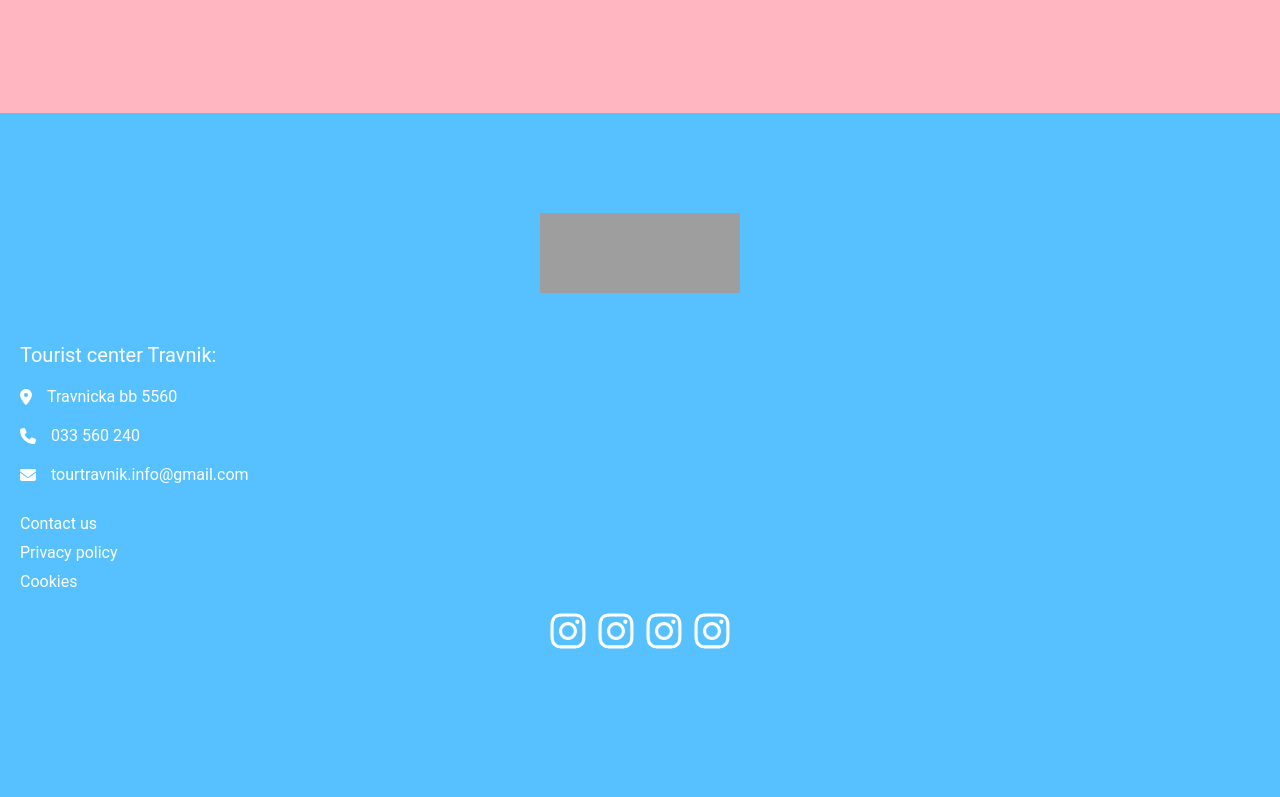
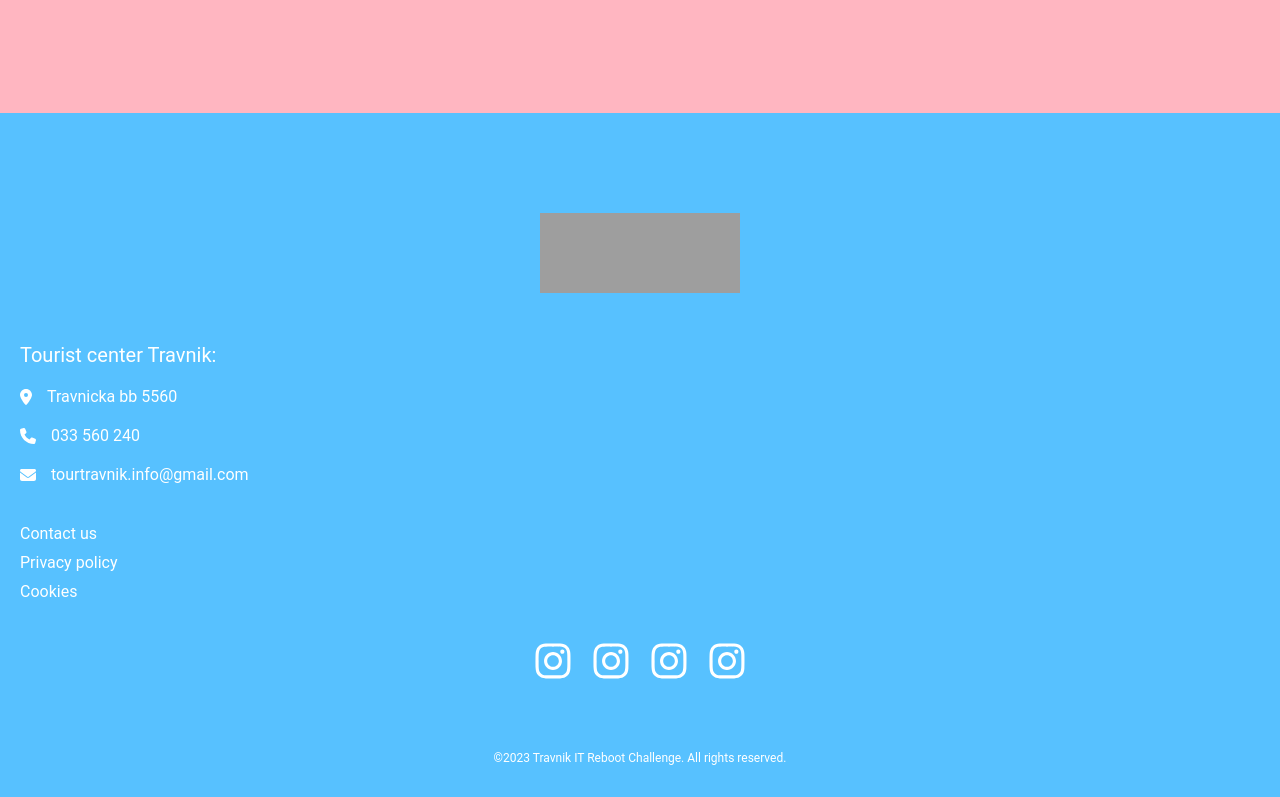
Before and after one commit to jasarevicedis/GoTravnik, an Angular app: page / in a window 1280 px wide. Shown: the part 5787-6584 px from the top of the page. Built offline with nearby package versions, Linux system fonts and the light colour scheme; grey boxes are pictures that could not be loaded.

Commit message:
footer updates

```diff
--- a/src/app/public/components/footer/footer.component.html
+++ b/src/app/public/components/footer/footer.component.html
@@ -28,3 +28,4 @@
     <svg xmlns="http://www.w3.org/2000/svg" height="1em" viewBox="0 0 448 512"><!--! Font Awesome Free 6.4.2 by @fontawesome - https://fontawesome.com License - https://fontawesome.com/license (Commercial License) Copyright 2023 Fonticons, Inc. --><path d="M224.1 141c-63.6 0-114.9 51.3-114.9 114.9s51.3 114.9 114.9 114.9S339 319.5 339 255.9 287.7 141 224.1 141zm0 189.6c-41.1 0-74.7-33.5-74.7-74.7s33.5-74.7 74.7-74.7 74.7 33.5 74.7 74.7-33.6 74.7-74.7 74.7zm146.4-194.3c0 14.9-12 26.8-26.8 26.8-14.9 0-26.8-12-26.8-26.8s12-26.8 26.8-26.8 26.8 12 26.8 26.8zm76.1 27.2c-1.7-35.9-9.9-67.7-36.2-93.9-26.2-26.2-58-34.4-93.9-36.2-37-2.1-147.9-2.1-184.9 0-35.8 1.7-67.6 9.9-93.9 36.1s-34.4 58-36.2 93.9c-2.1 37-2.1 147.9 0 184.9 1.7 35.9 9.9 67.7 36.2 93.9s58 34.4 93.9 36.2c37 2.1 147.9 2.1 184.9 0 35.9-1.7 67.7-9.9 93.9-36.2 26.2-26.2 34.4-58 36.2-93.9 2.1-37 2.1-147.8 0-184.8zM398.8 388c-7.8 19.6-22.9 34.7-42.6 42.6-29.5 11.7-99.5 9-132.1 9s-102.7 2.6-132.1-9c-19.6-7.8-34.7-22.9-42.6-42.6-11.7-29.5-9-99.5-9-132.1s-2.6-102.7 9-132.1c7.8-19.6 22.9-34.7 42.6-42.6 29.5-11.7 99.5-9 132.1-9s102.7-2.6 132.1 9c19.6 7.8 34.7 22.9 42.6 42.6 11.7 29.5 9 99.5 9 132.1s2.7 102.7-9 132.1z"/></svg>
 
 </div>
+<p class="rights">©2023 Travnik IT Reboot Challenge. All rights reserved.</p>
--- a/src/app/public/components/footer/footer.component.scss
+++ b/src/app/public/components/footer/footer.component.scss
@@ -50,7 +50,7 @@
         margin-left: 20px;
     }
     .contact-us {
-        margin-top: 30px;
+        margin-top: 40px;
     }
     .privacy {
         margin-top: 10px;
@@ -60,8 +60,8 @@
     }
     .social-medias {
         align-self: center;
-        margin-top: 20px;
-        width: 200px;
+        margin-top: 40px;
+        width: 250px;
         height: 40px;
         //background-color: lightblue;
         display: flex;
@@ -73,7 +73,13 @@
             display: flex;
         }
         svg:hover {
-            fill: rgb(235, 142, 235);
+            fill: rgb(189, 237, 255);
         }
     }
+    .rights {
+        font-size: 12px;
+        color: white;
+        margin-top: 70px;
+        align-self: center;
+    }
 }
--- a/src/app/public/components/restaurant-shortcut/restaurant-shortcut.component.scss
+++ b/src/app/public/components/restaurant-shortcut/restaurant-shortcut.component.scss
@@ -2,7 +2,7 @@
     width: 390px;
     height: 405px;
     display: flex;
-    background-color: white;
+    background-color: #ffc61e;
     border-radius: 10px;
     margin-bottom: 10px;
     margin-right: 20px;
```
